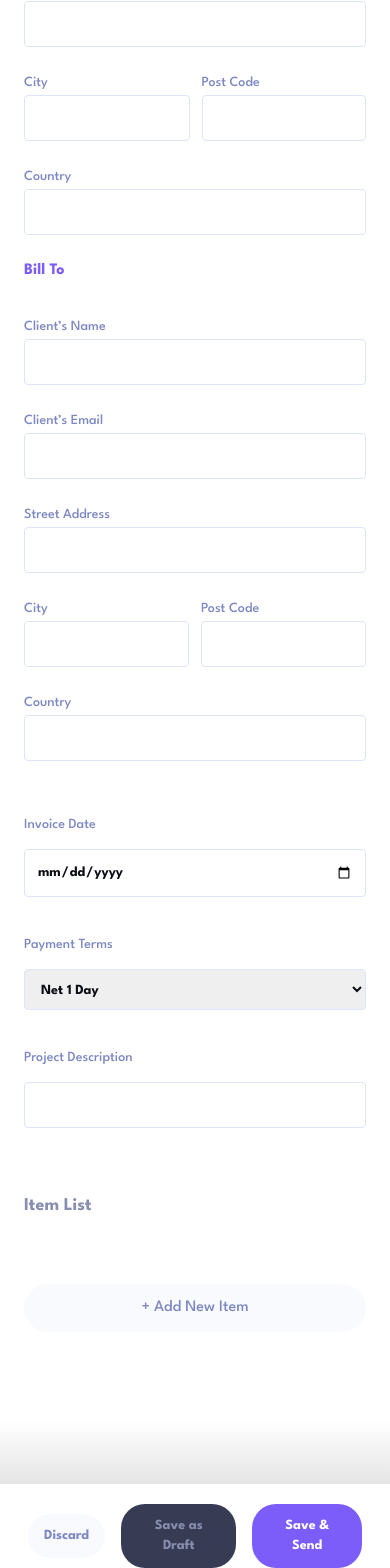
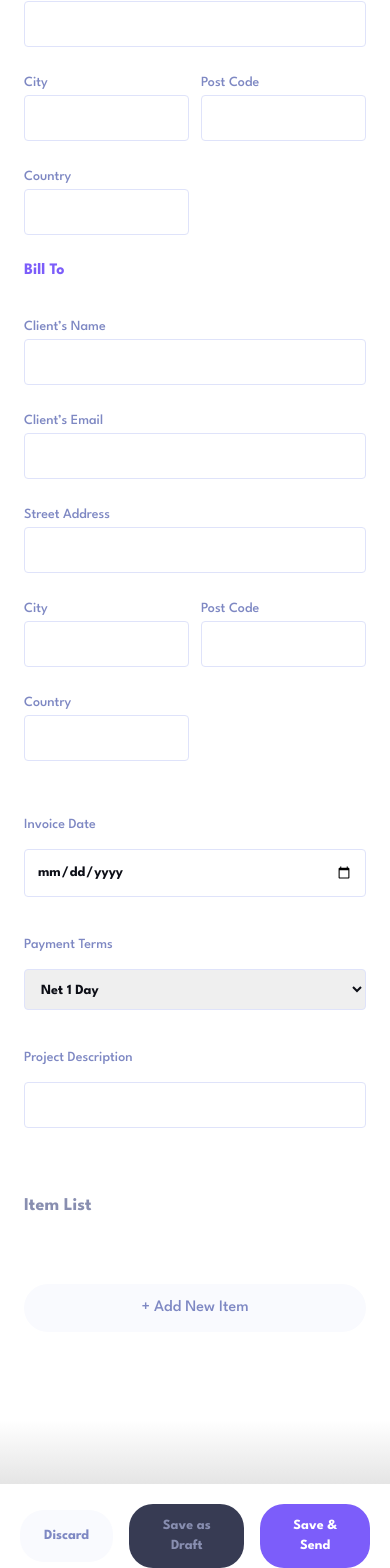
Before and after one commit to Mariia22/invoice-app, a Next.js app in the folder invoice-app/: page /invoices/create in a window 390 px wide. Shown: the part 315-1883 px from the top of the page. Built offline with nearby package versions, Linux system fonts and the light colour scheme.

Commit message:
style: tablet forms

```diff
--- a/invoice-app/src/app/invoices/[id]/page.tsx
+++ b/invoice-app/src/app/invoices/[id]/page.tsx
@@ -105,7 +105,7 @@ export default async function InvoicePage({ params }: { params: { id: string } }
         <ModalDeleteInvoice id={params.id} />
       </PortalWrapper>
       <PortalFormWrapper>
-        <ModalEditInvoice id={params.id} invoice={invoice} />
+        <ModalEditInvoice id={params.id} invoice={invoice} isEditing={true}/>
       </PortalFormWrapper>
     </>
   )
--- a/invoice-app/src/app/page.tsx
+++ b/invoice-app/src/app/page.tsx
@@ -59,7 +59,7 @@ export default async function Invoices({ searchParams }: { searchParams: { [key:
         </div>
       </Suspense>
       <PortalFormWrapper>
-        <ModalEditInvoice />
+        <ModalEditInvoice isEditing={false} />
       </PortalFormWrapper>
     </div>
   );
--- a/invoice-app/src/app/ui/invoices/Buttons/ButtonCancel.tsx
+++ b/invoice-app/src/app/ui/invoices/Buttons/ButtonCancel.tsx
@@ -12,7 +12,7 @@ export default function ButtonCancel({ name }: { name: string }) {
 
   return (
     <Button
-      style="bg-tableColor dark:bg-headerBackground text-secondary dark:text-secondaryPale"
+      style="bg-tableColor dark:bg-headerBackground text-secondary dark:text-secondaryPale px-6 py-4"
       onClick={cancel}
       text={name} />
   )
--- a/invoice-app/src/app/ui/invoices/Form/FormFields.tsx
+++ b/invoice-app/src/app/ui/invoices/Form/FormFields.tsx
@@ -12,7 +12,7 @@ export default function FormFields({ data, register, errors }: { data: FormField
               {...register(field.name, {
                 required: `The field is required`,
               })}
-              className={`border border-secondaryPale dark:border-headerBackground text-headerText dark:text-text dark:bg-cardColor text-sm font-bold max-w-full w-full outline-none rounded m-0 py-3 px-4 col-span-${field.gridCols} md:col-span-${field.gridTabletCols}`}
+              className={`border border-secondaryPale dark:border-headerBackground text-headerText dark:text-text dark:bg-cardColor text-sm font-bold max-w-full w-full outline-none rounded m-0 py-3 px-4 sm:col-span-${field.gridCols} col-span-${field.gridTabletCols}`}
               type={field.type}
             />
             {errors[field.name] && (
--- a/invoice-app/src/app/ui/invoices/Form/FormHeader.tsx
+++ b/invoice-app/src/app/ui/invoices/Form/FormHeader.tsx
@@ -1,3 +1,3 @@
 export default function FormHeader({ header }: { header: string }) {
-  return (<h3 className="font-bold text-base text-primary mb-2 md:mt-0 self-start md:col-span-3">{header}</h3>)
+  return (<h3 className="font-bold text-base text-primary mb-2 col-span-2 md:mt-0 self-start md:col-span-3">{header}</h3>)
 }
--- a/invoice-app/src/app/ui/invoices/Form/FormInvoice.tsx
+++ b/invoice-app/src/app/ui/invoices/Form/FormInvoice.tsx
@@ -40,21 +40,22 @@ export default function FormInvoice({ isEditing, invoice }: FormInvoice) {
       <div className="grid grid-cols-6 col-span-3 gap-4 mt-16 px-6 w-full md:px-8 md:grid-cols-10">
         <h3 className="font-bold text-lg text-secondaryDark col-span-6 justify-self-start md:col-span-10">Item List</h3>
         <FormItemFields fields={fields} getValues={getValues} register={register} errors={errors} remove={remove} setValue={setValue} />
-        <button type="button" className="text-base bg-tableColor dark:bg-headerBackground text-secondary dark:text-secondaryDark w-full h-[48px] rounded-3xl mt-12 mb-[88px] place-self-center col-span-6 md:col-span-10" onClick={addNewItem}>+ Add New Item</button>
+        <button type="button" className="text-base bg-tableColor dark:bg-headerBackground text-secondary dark:text-secondaryDark w-full h-[48px] rounded-3xl mt-12 mb-[88px] place-self-center col-span-6 md:col-span-10 md:mb-12" onClick={addNewItem}>+ Add New Item</button>
       </div >
       <div className="w-full h-[64px] bg-gradient-to-t from-blackShadow dark:bg-none to-text" />
-      <div className="flex items-center justify-center bg-text dark:bg-cardColor px-5 py-5 w-full">
-        {isEditing
-          ? <>
-            <ButtonCancel name="Cancel" />
-            <ButtonSaveChanges name="Save Changes" />
-          </>
-          : <>
-            <ButtonCancel name="Discard" />
+      {isEditing
+        ? <div className="w-full flex items-center justify-center bg-text dark:bg-cardColor px-3 py-5 md:justify-end md:pr-14 md:rounded-r-xl">
+          <ButtonCancel name="Cancel" />
+          <ButtonSaveChanges name="Save Changes" />
+        </div>
+        : <div className="w-full flex items-center justify-center bg-text dark:bg-cardColor px-3 p-5 md:justify-between">
+          <ButtonCancel name="Discard" />
+          <div className="flex items-center justify-center md:px-14">
             <ButtonSaveDraft />
             <ButtonSaveChanges name="Save & Send" />
-          </>}
-      </div>
+          </div>
+        </div>}
+      <div className="hidden md:block w-full h-[80px] bg-text dark:bg-cardColor" />
     </form >
   )
 }
--- a/invoice-app/src/app/ui/invoices/Form/FormSection.tsx
+++ b/invoice-app/src/app/ui/invoices/Form/FormSection.tsx
@@ -1,3 +1,3 @@
 export default function FormSection({ children, marginTop }: { children: React.ReactNode, marginTop: number }) {
-  return (<section className={`grid mt-${marginTop} mx-6 gap-x-3 gap-y-6 md:px-8 md:grid-cols-3 md:mt-11`}>{children}</section>)
+  return (<section className={`grid mt-${marginTop} mx-6 gap-x-3 gap-y-6 grid-cols-2 md:px-8 md:grid-cols-3 md:mt-11`}>{children}</section>)
 }
--- a/invoice-app/src/app/ui/invoices/Form/formData.ts
+++ b/invoice-app/src/app/ui/invoices/Form/formData.ts
@@ -99,7 +99,7 @@ export const billFromData:FormField[]= [
       label: "Country",
       type: "text",
       required: true,
-      gridCols: 2,
+      gridCols: 1,
       gridTabletCols: 1
     }
   ]
@@ -156,7 +156,7 @@ export const billFromData:FormField[]= [
       label: "Country",
       type: "text",
       required: true,
-      gridCols: 2,
+      gridCols: 1,
       gridTabletCols: 1
     }
   ]
--- a/invoice-app/src/app/ui/invoices/Modal/ModalEditInvoice.tsx
+++ b/invoice-app/src/app/ui/invoices/Modal/ModalEditInvoice.tsx
@@ -1,25 +1,23 @@
 "use client";
 
-import { Invoice, ModalFormType } from "@/app/lib/types";
-import { FormWindow } from "@/app/providers";
-import { useRouter } from "next/navigation";
-import { useContext } from "react";
+import { Invoice } from "@/app/lib/types";
 import FormInvoice from "../Form/FormInvoice";
 import IdHeadline from "../../shared/IdHeadline";
 
 type ModalEditInvoiceProps = {
+  isEditing: boolean,
   id?: string,
   invoice?: Invoice
 }
 
-export default function ModalEditInvoice({ id, invoice }: ModalEditInvoiceProps) {
+export default function ModalEditInvoice({ id, invoice, isEditing }: ModalEditInvoiceProps) {
   return (
     <div className="flex flex-col w-10/12 bg-text dark:bg-darkText rounded-r-xl">
       {id
         ? <p className="mt-6 text-2xl font-bold text-headerText dark:text-text md:px-14 md:pt-14">Edit <IdHeadline id={id} /></p>
         : <p className="mt-6 font-bold text-2xl md:mt-0 md:px-14 md:pt-14">New Invoice</p>
       }
-      <FormInvoice isEditing={true} invoice={invoice} />
+      <FormInvoice isEditing={isEditing} invoice={invoice} />
     </div>
   );
 }
```
